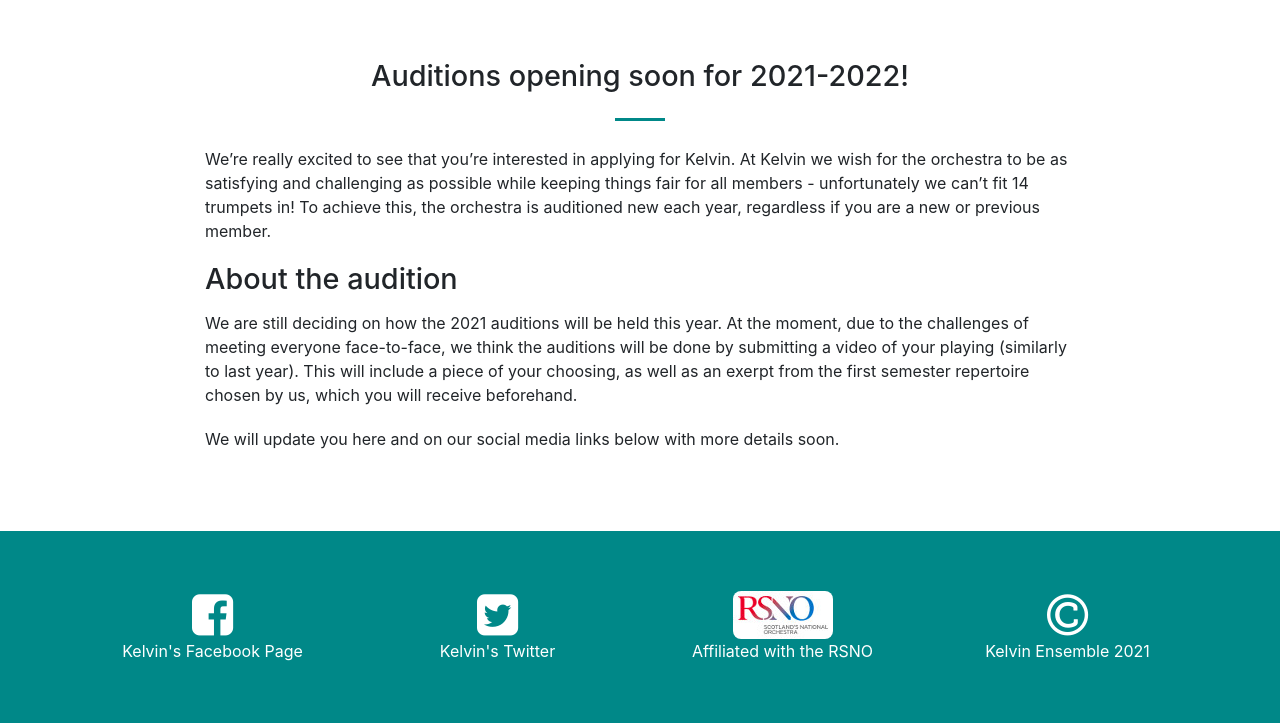
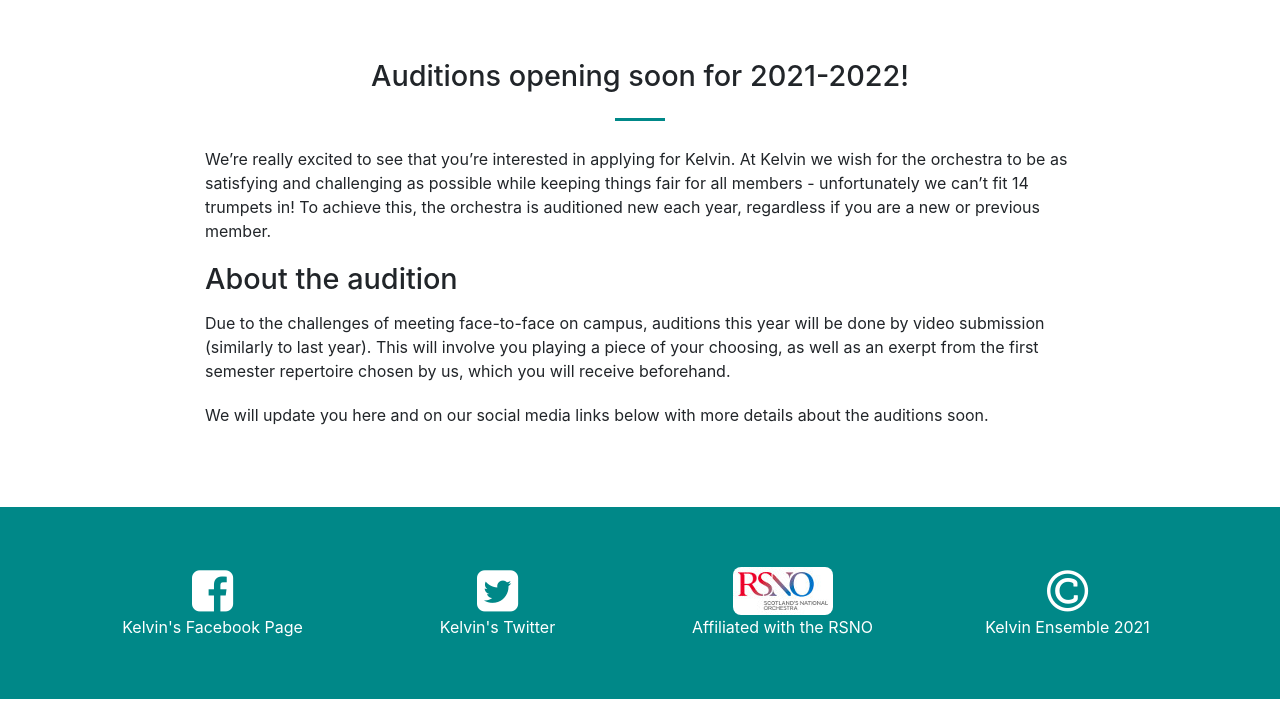
Before and after one commit to Kelvin-Ensemble/kelvin, a Django app: page /join in a window 1280 px wide. Shown: the part 296-1019 px from the top of the page. After the commit the page ends 995 px from the top, so only its background shows below. Run offline with Django 3.2, Linux system fonts and the light colour scheme; some libraries are stand-ins or nearby versions.

Commit message:
Updated Laura and Kester's image.  Updated constitution and join pages.

```diff
--- a/kelvin/website/templates/website/about/committee.html
+++ b/kelvin/website/templates/website/about/committee.html
@@ -18,7 +18,7 @@ Committee
 {% endblock %}
 
 {% block header %}
-Kelvin Committee 2020-2021
+Kelvin Committee 2021-2022
 {% endblock %}
 
 {% block content %}
@@ -136,7 +136,7 @@ Kelvin Committee 2020-2021
                 <p class="name">Laura Docherty</p>
                 <p class="title"> Social Manager </p>
             </div>
-            <img src="{% static 'website/media/img/committee/social2.jpg' %}" alt="Social Manager"/>
+            <img src="{% static 'website/media/img/committee/social3.jpg' %}" alt="Social Manager"/>
             <!-- <p>socialmanager&#64;kelvin-ensemble.co.uk</p> -->
         </div>
 
--- a/kelvin/website/templates/website/players/info.html
+++ b/kelvin/website/templates/website/players/info.html
@@ -75,7 +75,7 @@ Kelvin Info
 
     <!-- <hr class="primary"/> -->
 <h2> Constitution </h2>
-<p>The Kelvin Ensemble's Constitution can be downloaded <a href="{% static 'website/media/KelvinConstitution2019.pdf' %}">here</a>.</p>
+<p>The Kelvin Ensemble's Constitution can be downloaded <a href="{% static 'website/media/KelvinConstitution2021.pdf' %}">here</a>.</p>
  </div>
 <hr class="primary"/>
 
--- a/kelvin/website/templates/website/players/join.html
+++ b/kelvin/website/templates/website/players/join.html
@@ -35,12 +35,11 @@ Join Kelvin
 	<!-- <hr class="primary"/> -->
 	<h2 style='margin-bottom: 16px;'> About the audition </h2>
 	<p>
-		We are still deciding on how the 2021 auditions will be held this year.
-		At the moment, due to the challenges of meeting everyone face-to-face, we think the auditions will be done by submitting a video of your playing (similarly to last year).
-		This will include a piece of your choosing, as well as an exerpt from the first semester repertoire chosen by us, which you will receive beforehand.
+		Due to the challenges of meeting face-to-face on campus, auditions this year will be done by video submission (similarly to last year).
+		This will involve you playing a piece of your choosing, as well as an exerpt from the first semester repertoire chosen by us, which you will receive beforehand.
 	</p>
 	<p>
-		We will update you here and on our social media links below with more details soon.
+		We will update you here and on our social media links below with more details about the auditions soon.
 	</p>
 	<!--
 	<p>
```
Also changed, not shown: kelvin/website/static/website/media/img/committee/favicon.png (added), kelvin/website/static/website/media/img/committee/social3.jpg (renamed from kelvin/website/static/website/media/img/committee/social2.JPG), 2 other files.
